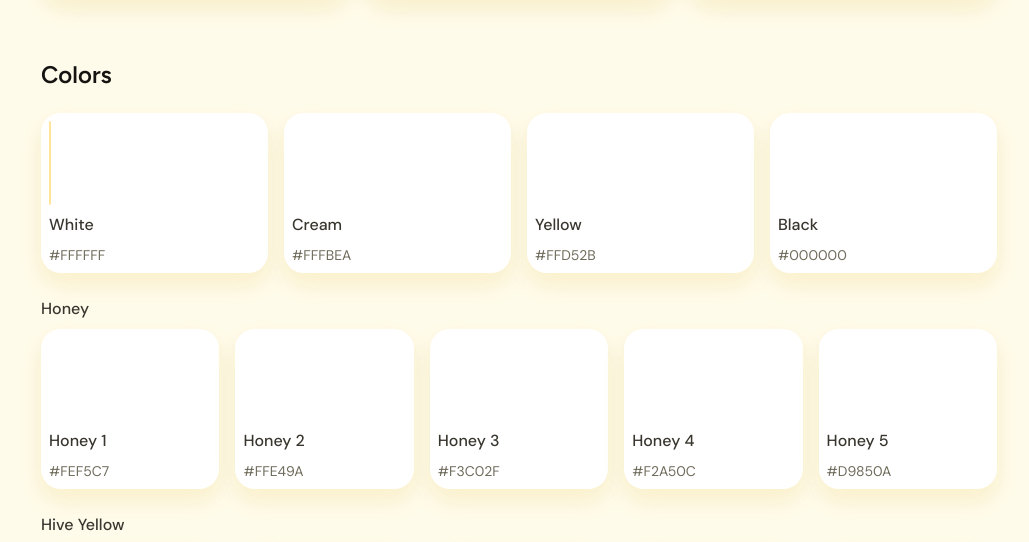
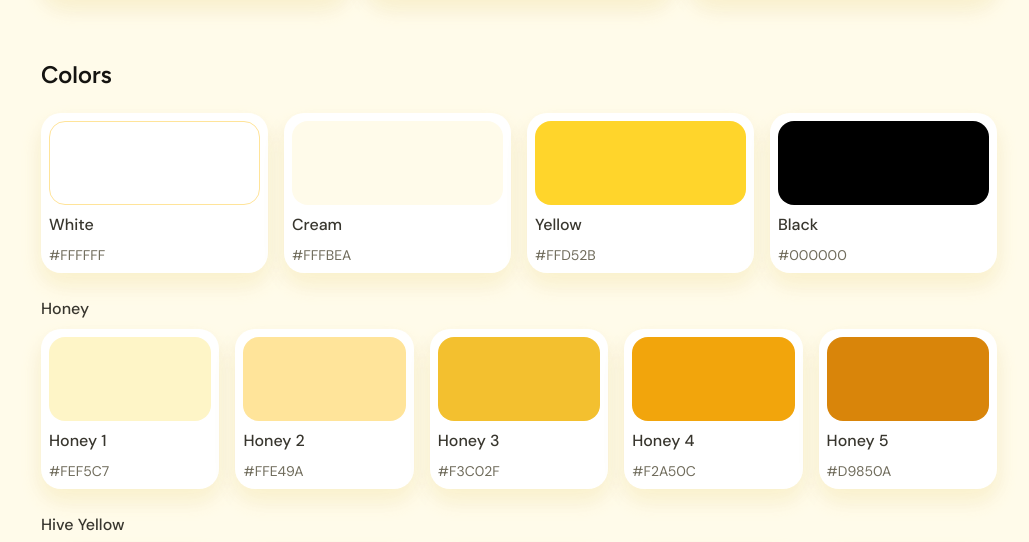
Before and after one commit to luzora-app/luzora, a plain HTML site: page brand.html in a window 1280 px wide. Shown: the part 1915-2457 px from the top of the page, without its empty margins (251-1280 px from the left). Drawn offline with Linux system fonts and the light colour scheme.

Commit message:
swatch update

```diff
--- a/css/brand.css
+++ b/css/brand.css
@@ -429,7 +429,7 @@
   text-align: center;
 }
 
-.color-card__swatch { grid-column: 1 / -1; height: 84px; border-radius: 16px; background: var(--swatch); }
+.color-card__swatch { grid-column: 1 / -1; height: 84px; width: 100%; border-radius: 16px; background: var(--swatch); }
 .color-card__swatch--border { border: 1px solid #ffe49a; }
 .color-card__name { font-size: 16px; line-height: 24px; font-weight: 500; }
 .color-card__value { font-size: 14px; line-height: 20px; color: #706c5c; }
```
